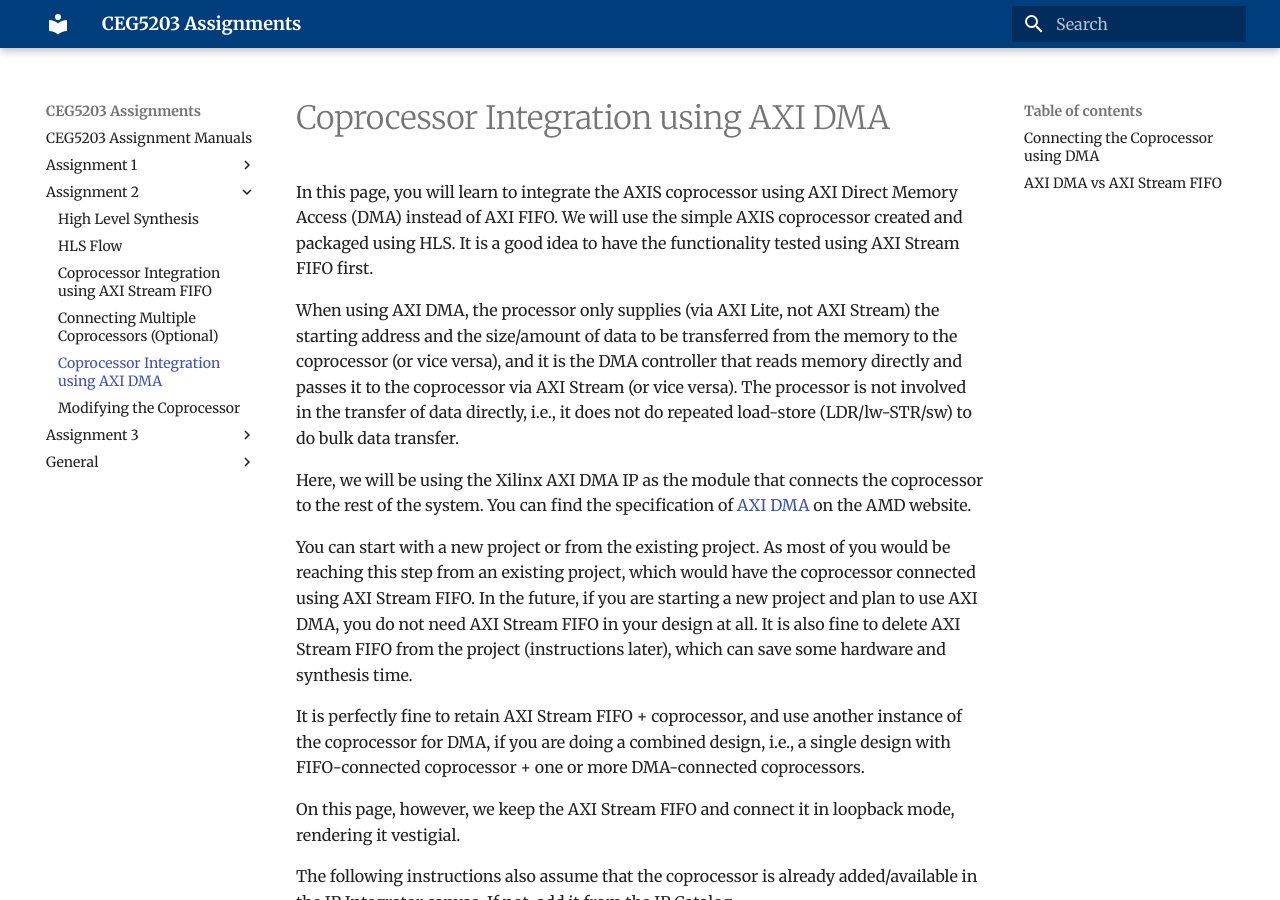
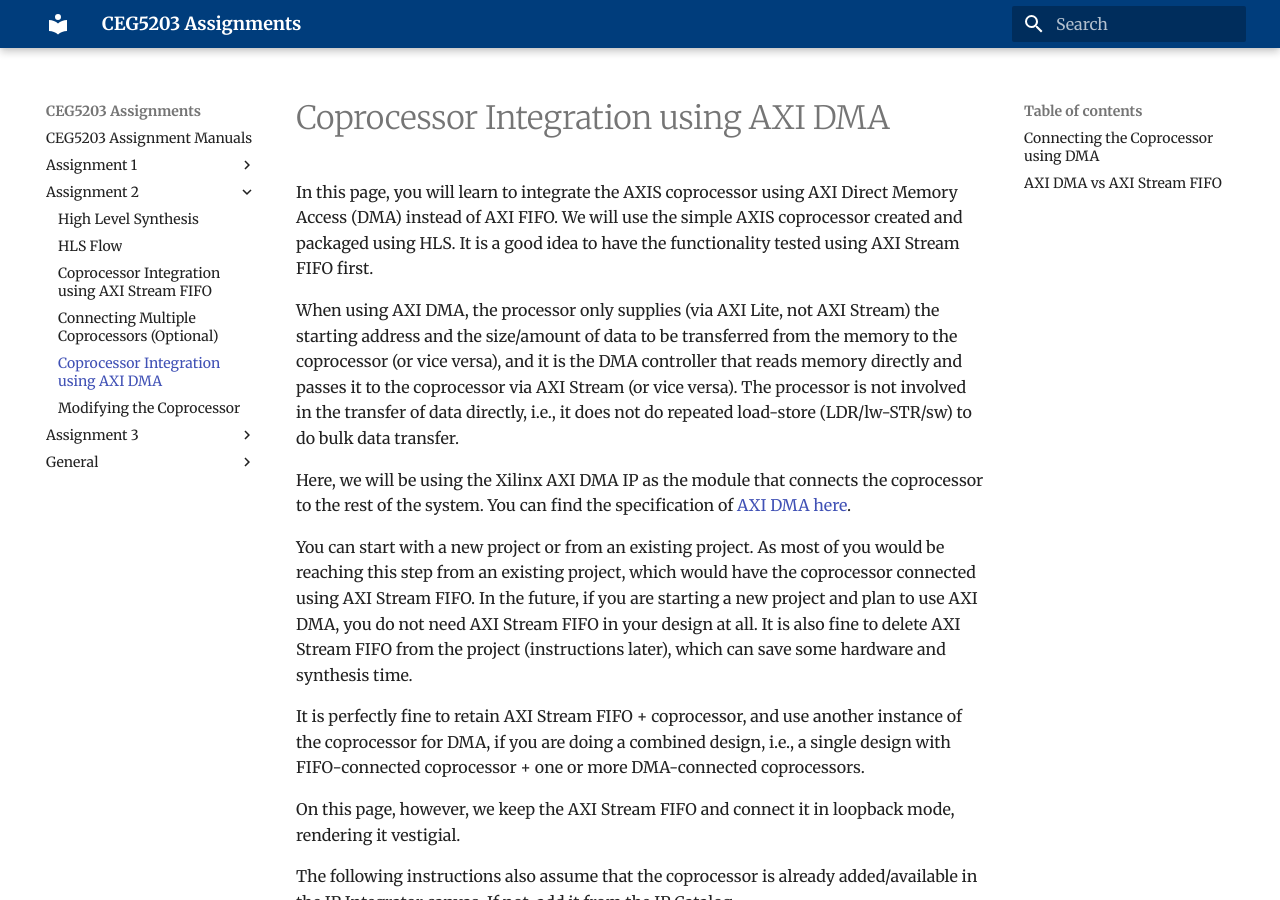
Before and after one commit to NUS-CEG5203/assignments, an MkDocs documentation site: the page built from docs/Assignment_2/4_DMA.md, in a window 1280 px wide and 900 px high. Built offline with MkDocs 1.6.1 and Material for MkDocs 9.7.7, drawn with Linux system fonts in a browser that asks for light colours; some of the changed text lies outside the part shown.

Commit message:
Fixed links

```diff
--- a/docs/Assignment_2/4_DMA.md
+++ b/docs/Assignment_2/4_DMA.md
@@ -4,9 +4,9 @@
 
 When using AXI DMA, the processor only supplies (via AXI Lite, not AXI Stream) the starting address and the size/amount of data to be transferred from the memory to the coprocessor (or vice versa), and it is the DMA controller that reads memory directly and passes it to the coprocessor via AXI Stream (or vice versa). The processor is not involved in the transfer of data directly, i.e., it does not do repeated load-store (LDR/lw-STR/sw) to do bulk data transfer.
 
-Here, we will be using the Xilinx AXI DMA IP as the module that connects the coprocessor to the rest of the system. You can find the specification of [AXI DMA](https://users.ece.utexas.edu/~mcdermot/arch/articles/Zynq/pg021_axi_dma.pdf) on the AMD website.
+Here, we will be using the Xilinx AXI DMA IP as the module that connects the coprocessor to the rest of the system. You can find the specification of [AXI DMA here](https://docs.amd.com/r/en-US/pg021_axi_dma).
 
-You can start with a new project or from the existing project. As most of you would be reaching this step from an existing project, which would have the coprocessor connected using AXI Stream FIFO. In the future, if you are starting a new project and plan to use AXI DMA, you do not need AXI Stream FIFO in your design at all. It is also fine to delete AXI Stream FIFO from the project (instructions later), which can save some hardware and synthesis time.
+You can start with a new project or from an existing project. As most of you would be reaching this step from an existing project, which would have the coprocessor connected using AXI Stream FIFO. In the future, if you are starting a new project and plan to use AXI DMA, you do not need AXI Stream FIFO in your design at all. It is also fine to delete AXI Stream FIFO from the project (instructions later), which can save some hardware and synthesis time.
 
 It is perfectly fine to retain AXI Stream FIFO + coprocessor, and use another instance of the coprocessor for DMA, if you are doing a combined design, i.e., a single design with FIFO-connected coprocessor + one or more DMA-connected coprocessors.
 
```
Also changed, not shown: other parts of docs/Assignment_2/4_DMA.md (+1 -1 lines).
